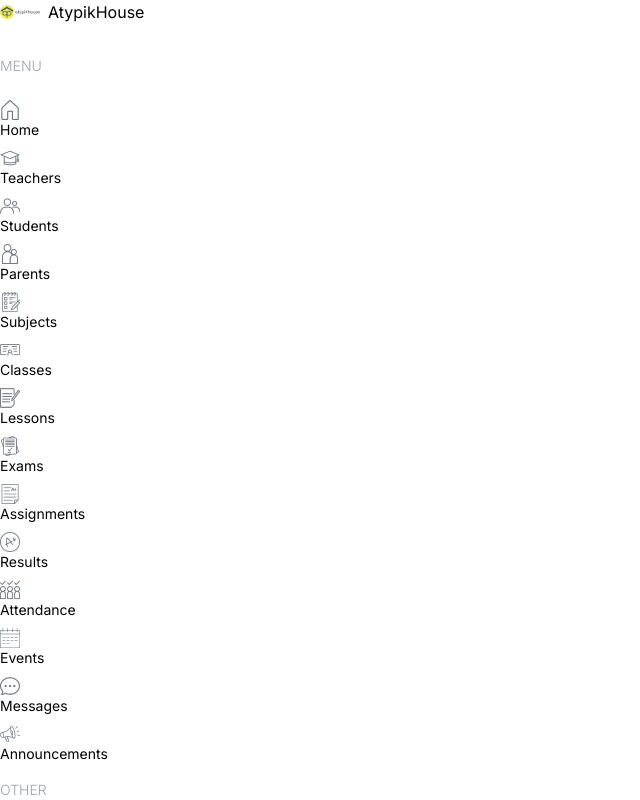
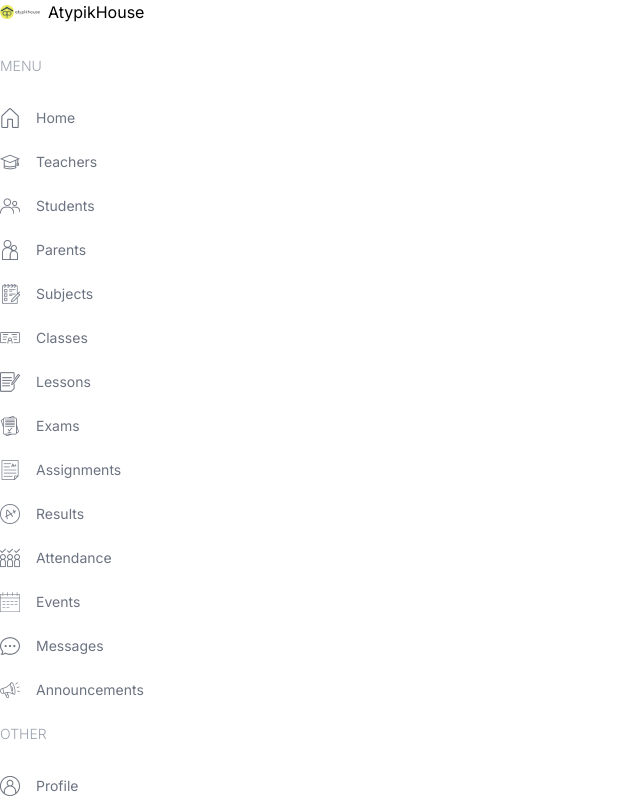
Before and after one commit to Fouad-berry/Responsive-ui-dashboard, a Next.js app: page /dashboard/student in a window 1280 px wide. Shown: the top 800 px of the page, without its empty margins (0-640 px from the left). Built offline with nearby package versions, Linux system fonts and the light colour scheme.

Commit message:
update layout style v3

```diff
--- a/src/components/Menu.tsx
+++ b/src/components/Menu.tsx
@@ -122,7 +122,7 @@
         <div className="flex flex-col gap-2" key={i.title}>
             <span className="hidden lg:block text-gray-400 font-light my-4">{i.title}</span>
             {i.items.map(item=>(
-              <Link href={item.href} key={item.label}>
+              <Link href={item.href} key={item.label} className="flex items-center justify-center lg:justify-start gap-4 text-gray-500 py-2">
                 <Image src={item.icon} alt="" width={20} height={20}/>
                 <span>{item.label}</span>
               </Link>
```
